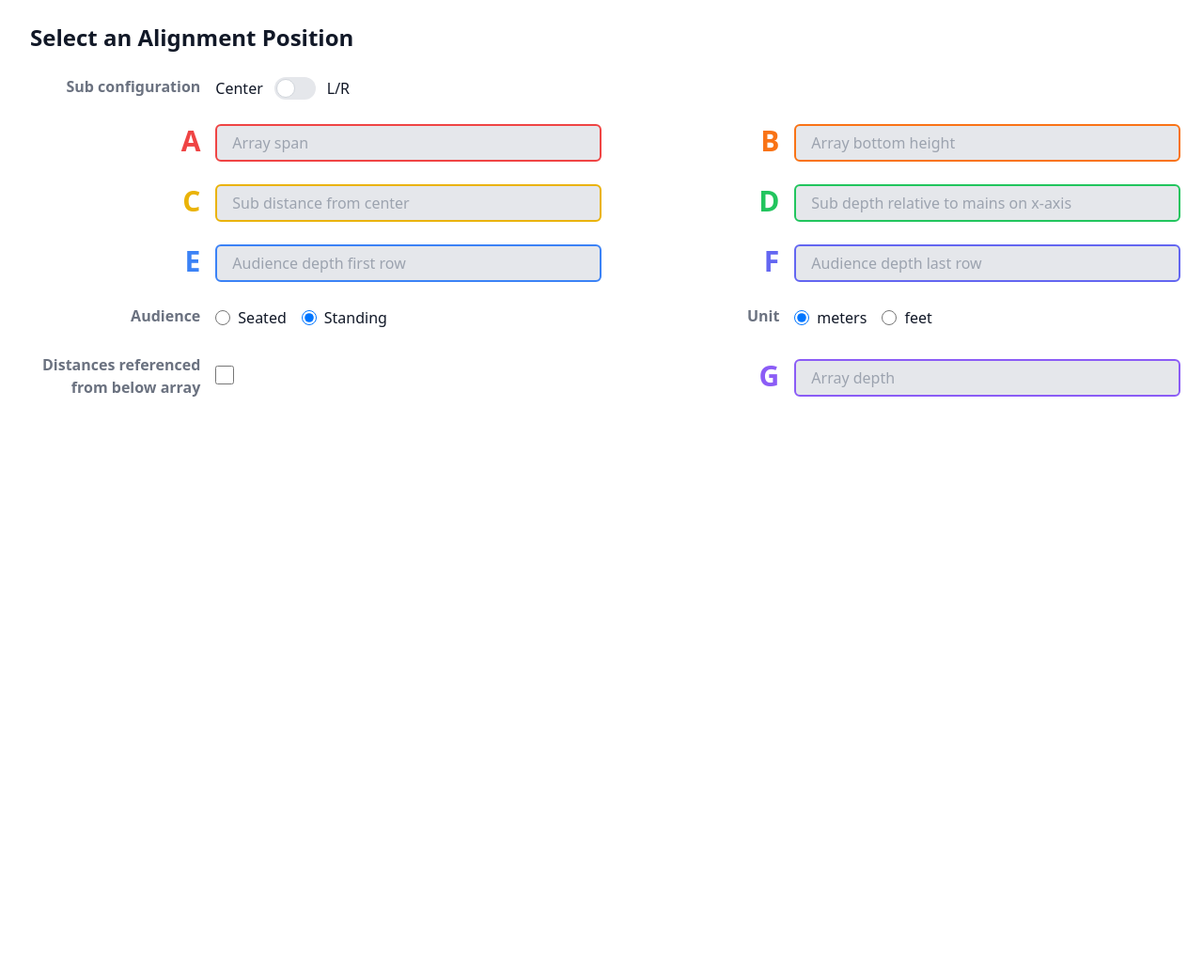
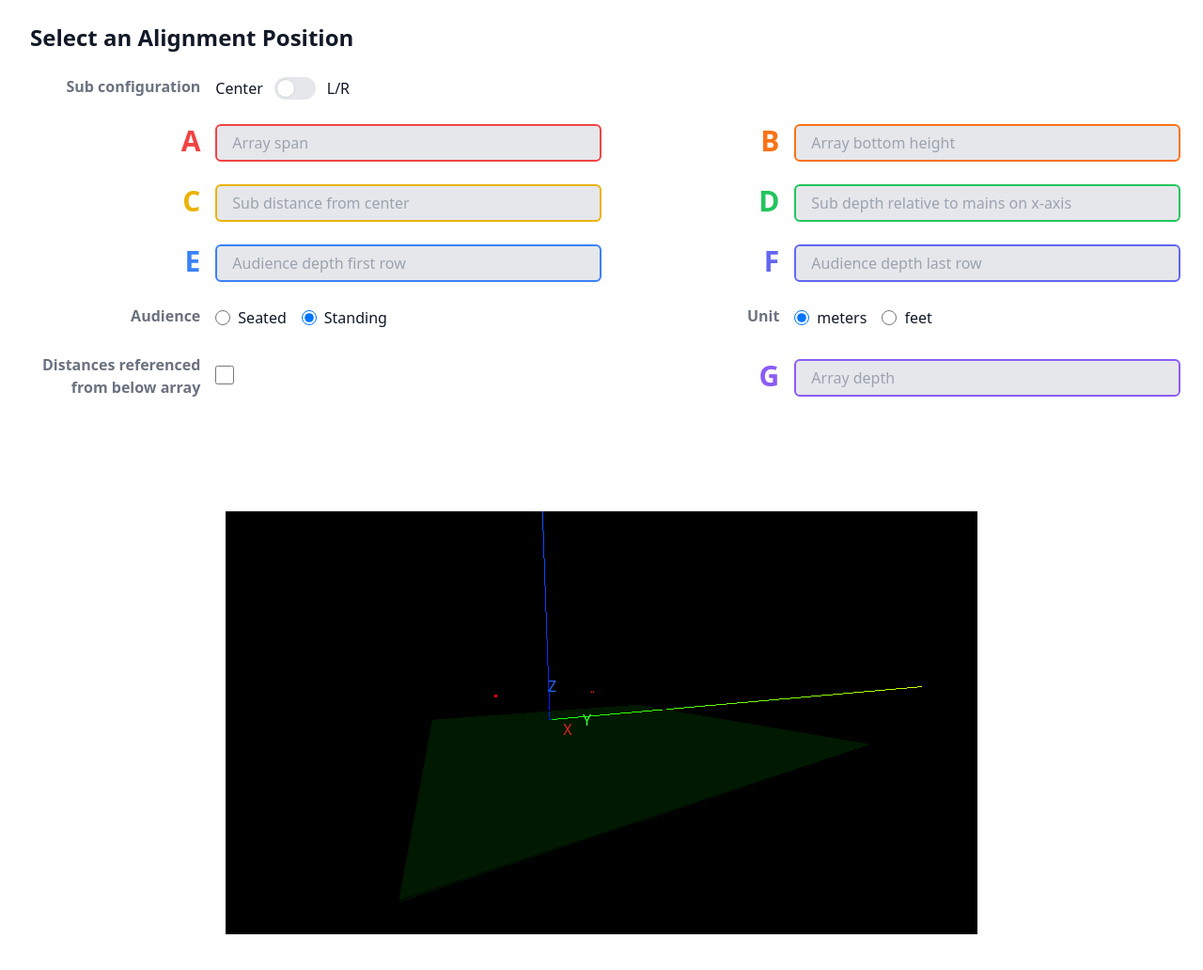
Before and after one commit to LiveNathan/sound-system-model, a website built with Vite: page index.html in a window 1280 px wide. Shown: the whole page at 94% size. Before the commit the page ends 800 px from the top, so only its background shows below. Built offline with nearby package versions, Linux system fonts and the light colour scheme.

Commit message:
Initially, this update camera function seems to be working.

```diff
--- a/index.html
+++ b/index.html
@@ -181,7 +181,7 @@
         </form>
 
         <div class="max-w-7xl mx-auto px-4 py-4 sm:px-6 md:px-8">
-            <div id="container" class="w-full h-full">
+            <div id="container" class="w-[800px] h-[450px] mx-auto">
                 <canvas id="canvas" class="absolute z-1"></canvas>
             </div>
         </div>
--- a/src/main.js
+++ b/src/main.js
@@ -35,6 +35,7 @@ const camera = setupCamera(container);
 const renderer = setupRenderer();
 container.appendChild(renderer.domElement);
 
+let controls;
 setupControls();
 addAxes();
 const labelRenderer = addAxesLabels();
@@ -77,9 +78,11 @@ addSubMirror();
 
 let audienceDimensions = new Dimensions(0.1, main.position.y * 4, main.position.y * 4);
 let audienceLocation = new Location(audienceDimensions.depth / 2 + 5, 0, 1.2);
-let audience = createCube(audienceLocation, 0x00ff00, audienceDimensions, 0.2);
+let audience = createCube(audienceLocation, 0x00ff00, audienceDimensions, 0.1);
 updateAudience(audienceDepthFirstRowInput.value, audienceDepthLastRowInput.value, subDistanceFromCenterInput.value, distanceReferencedFromBelowArrayCheckbox.checked,
     audienceSeatedRadio.checked, metersRadio.checked);
+
+fitCameraToSelection();
 
 // FUNCTIONS
 function animate() {
@@ -114,13 +117,13 @@ function setupRenderer() {
 }
 
 function setupControls() {
-    const controls = new OrbitControls(camera, renderer.domElement);
+    controls = new OrbitControls(camera, renderer.domElement);
     controls.object.up.set(0, 0, 1);
     controls.update();
 }
 
 function addAxes() {
-    const axesHelper = new THREE.AxesHelper(30);
+    const axesHelper = new THREE.AxesHelper(500);
     scene.add(axesHelper);
 }
 
@@ -147,7 +150,7 @@ function addAxesLabels() {
     let yLabel = new CSS2DObject(yLabelDiv);
     let zLabel = new CSS2DObject(zLabelDiv);
 
-    const labelOffset = 1;
+    const labelOffset = 15;
     xLabel.position.set(labelOffset, 0, 0);
     yLabel.position.set(0, labelOffset, 0);
     zLabel.position.set(0, 0, labelOffset);
@@ -300,6 +303,38 @@ function onWindowResize() {
     renderer.setSize(window.innerWidth, window.innerHeight);
 }
 
+function fitCameraToSelection (offset = 1) {
+    const box = new THREE.Box3();
+
+    // Loop over every mesh in the scene and update the box to include it.
+    scene.traverse(child => {
+        if (child instanceof THREE.Mesh) {
+            box.expandByObject(child);
+        }
+    });
+
+    const size = box.getSize(new THREE.Vector3());
+    const center = box.getCenter(new THREE.Vector3());
+
+    const maxSize = Math.max(size.x, size.y, size.z);
+    const fitHeightDistance = maxSize / (2 * Math.atan((Math.PI * camera.fov) / 360));
+    const fitWidthDistance = fitHeightDistance / camera.aspect;
+    const distance = offset * Math.max(fitHeightDistance, fitWidthDistance);
+
+    const direction = controls.target.clone().sub(camera.position).normalize().multiplyScalar(distance);
+
+    controls.maxDistance = distance * 2;
+    controls.target = center;
+
+    camera.near = distance / 10;
+    camera.far = distance * 10;
+    camera.updateProjectionMatrix();
+
+    camera.position.copy(controls.target).sub(direction);
+
+    controls.update();
+};
+
 // EVENT LISTENERS
 window.addEventListener('resize', onWindowResize, false);
 
```
